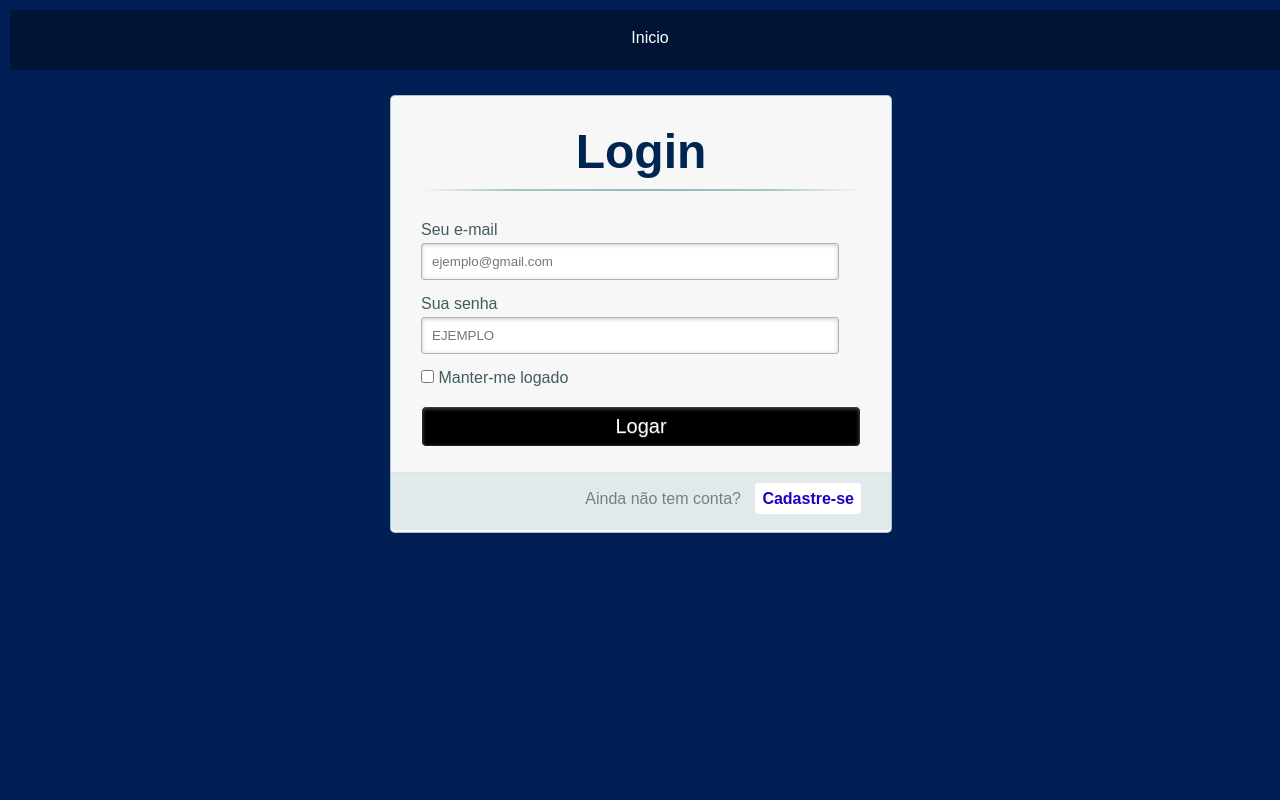
After one commit to sebamax24/daw, a PHP site: page /login.html in a window 1280 px wide. The commit adds this page. Run offline with PHP 8.4, Linux system fonts and the light colour scheme.

Commit message:
arreglos

```diff
--- /dev/null
+++ b/html/css/login.css
@@ -0,0 +1,258 @@
+#menu{
+
+    width: 100%;
+    padding: 5px 10px;
+    height: 50px;
+    background-color: #001536;
+}
+body{
+    background-color: #002055;
+}
+ul {
+  list-style-type: none;
+  margin: 0;
+  padding: 0;
+  overflow: hidden;
+
+}
+
+
+
+li a {
+  display: block;
+  color: white;
+  text-align: center;
+  padding: 14px 16px;
+  text-decoration: none;
+}
+
+#ini{
+    margin-left: 50%;
+}
+
+*, *:before, *:after {
+  margin:0;
+  padding:0;
+  font-family: Arial,sans-serif;
+}
+
+body{
+  margin:10px;
+}
+
+a{
+  text-decoration: none;
+}
+
+/* esconde as ancoras da tela */
+a.links{
+  display: none;
+}
+
+/* content que contem os formulários */
+.content{
+  width: 500px;
+  margin: 0px auto;
+  position: relative;
+}
+
+/* formatando o cabeçalho dos formulários */
+h1{
+  font-size: 48px;
+  color: #002550;
+  padding: 10px 0;
+  font-family: Arial,sans-serif;
+  font-weight: bold;
+  text-align: center;
+  padding-bottom: 30px;
+}
+h1:after{
+  content: ' ';
+  display: block;
+  width: 100%;
+  height: 2px;
+  margin-top: 10px;
+  background: -webkit-linear-gradient(left, rgba(147,184,189,0) 0%,rgba(147,184,189,0.8) 20%,rgba(147,184,189,1) 53%,rgba(147,184,189,0.8) 79%,rgba(147,184,189,0) 100%);
+  background: linear-gradient(left, rgba(147,184,189,0) 0%,rgba(147,184,189,0.8) 20%,rgba(147,184,189,1) 53%,rgba(147,184,189,0.8) 79%,rgba(147,184,189,0) 100%);
+}
+
+p{
+  margin-bottom:15px;
+}
+p:first-child{
+  margin: 0px;
+}
+label{
+  color: #405c60;
+  position: relative;
+}
+
+
+input:,textarea:{
+  color: #bebcbc;
+  font-style: italic;
+}
+input {
+  outline: none;
+}
+
+input:not([type="checkbox"]){
+  width: 95%;
+  margin-top: 4px;
+  padding: 10px;
+  border: 1px solid #b2b2b2;
+
+  border-radius: 3px;
+  border-radius: 3px;
+
+  box-shadow: 0px 1px 4px 0px rgba(168, 168, 168, 0.6) inset;
+  box-shadow: 0px 1px 4px 0px rgba(168, 168, 168, 0.6) inset;
+
+  transition: all 0.2s linear;
+  transition: all 0.2s linear;
+}
+
+/*estilo do botão submit */
+input[type="submit"]{
+  width: 100%!important;
+  cursor: pointer;
+  background: #000000;
+  padding: 8px 5px;
+  color: #fff;
+  font-size: 20px;
+  border: 1px solid #fff;
+  margin-bottom: 10px;
+  text-shadow: 0 1px 1px #333;
+
+  -webkit-border-radius: 5px;
+  border-radius: 5px;
+
+  transition: all 0.2s linear;
+}
+input[type="submit"]:hover{
+  background: #002550;
+}
+
+/*marcando os links para mudar de um formulário para outro */
+.link{
+  position: absolute;
+  background: #e1eaeb;
+  color: #7f7c7c;
+  left: 0px;
+  height: 20px;
+  width: 440px;
+  padding: 17px 30px 20px 30px;
+  font-size: 16px;
+  text-align: right;
+  border-top: 1px solid #dbe5e8;
+
+  -webkit-border-radius: 0 0  5px 5px;
+  border-radius: 0 0  5px 5px;
+}
+.link a {
+  font-weight: bold;
+  background: white;
+  padding: 6px;
+  color: rgb(29,0, 193);
+  margin-left: 10px;
+  border: 1px solid white;
+
+  -webkit-border-radius: 4px;
+  border-radius: 4px;
+
+  -webkit-transition: all 0.4s linear;
+  transition: all 0.4s  linear;
+}
+.link a:hover {
+  color: grey;
+  background: white;
+  border: 1px solid white;
+}
+
+/* estilos para para ambos os formulários */
+#cadastro,
+#login{
+  position: absolute;
+  top: 0px;
+  width: 88%;
+  padding: 18px 6% 60px 6%;
+  margin: 0 0 35px 0;
+  background: rgb(247, 247, 247);
+  border: 1px solid rgba(147, 184, 189,0.8);
+
+  -webkit-box-shadow: 5px;
+  border-radius: 5px;
+
+  -webkit-animation-duration: 0.5s;
+  -webkit-animation-timing-function: ease;
+  -webkit-animation-fill-mode: both;
+
+  animation-duration: 0.5s;
+  animation-timing-function: ease;
+  animation-fill-mode: both;
+}
+
+#paracadastro:target ~ .content #cadastro,
+#paralogin:target ~ .content #login{
+  z-index: 2;
+  -webkit-animation-name: fadeInLeft;
+  animation-name: fadeInLeft;
+
+  -webkit-animation-delay: .1s;
+  animation-delay: .1s;
+}
+#registro:target ~ .content #login,
+#paralogin:target ~ .content #cadastro{
+  -webkit-animation-name: fadeOutLeft;
+  animation-name: fadeOutLeft;
+}
+
+/*fadeInLeft*/
+@-webkit-keyframes fadeInLeft {
+  0% {
+    opacity: 0;
+    -webkit-transform: translateX(-20px);
+  }
+  100% {
+    opacity: 1;
+    -webkit-transform: translateX(0);
+  }
+}
+
+@keyframes fadeInLeft {
+  0% {
+    opacity: 0;
+    transform: translateX(-20px);
+  }
+  100% {
+    opacity: 1;
+    transform: translateX(0);
+  }
+}
+
+/*fadeOutLeft*/
+@-webkit-keyframes fadeOutLeft {
+  0% {
+    opacity: 1;
+    -webkit-transform: translateX(0);
+  }
+  100% {
+    opacity: 0;
+    -webkit-transform: translateX(-20px);
+  }
+}
+
+@keyframes fadeOutLeft {
+  0% {
+    opacity: 1;
+    transform: translateX(0);
+  }
+  100% {
+    opacity: 0;
+    transform: translateX(-20px);
+  }
+}
+
+#bajaeso{
+    margin-top: 2%;
+}
--- /dev/null
+++ b/html/login.html
@@ -0,0 +1,45 @@
+<html>
+    <head>
+        <link rel="stylesheet" href="css/login.css">
+    </head>
+    <body>
+        <header>
+            <nav id="menu">
+                <ul>
+                    <li id="sla"><a href=index.html>Inicio</a></li>
+                </ul>
+            </nav>
+        </header>
+        <section id="bajaeso">
+        <div class="container" >
+            <a class="links" id="paralogin"></a>
+            <div class="content">
+                <div id="login">
+                    <form method="post" action="">
+                    <h1>Login</h1>
+                    <p>
+                        <label for="email_login">Seu e-mail</label>
+                        <input id="email_login" name="email_login" required="required" type="text" placeholder="ejemplo@gmail.com"/>
+                    </p>
+                    <p>
+                        <label for="senha_login">Sua senha</label>
+                        <input id="senha_login" name="senha_login" required="required" type="password" placeholder="EJEMPLO" />
+                    </p>
+                    <p>
+                        <input type="checkbox" name="manterlogado" id="manterlogado" value="" />
+                        <label for="manterlogado">Manter-me logado</label>
+                    </p>
+                    <p>
+                        <input type="submit" value="Logar" />
+                    </p>
+                    <p class="link">
+                        Ainda não tem conta?
+                        <a href=cadastro.html>Cadastre-se</a>
+                    </p>
+                    </form>
+                </div>
+            </div>
+        </div>
+        </section>
+    </body>
+</html>
```
Also changed, not shown: html/cadastro.html (added, +45 -0 lines), html/css/css.css (+115 -7 lines), html/index.html (+134 -10 lines).
